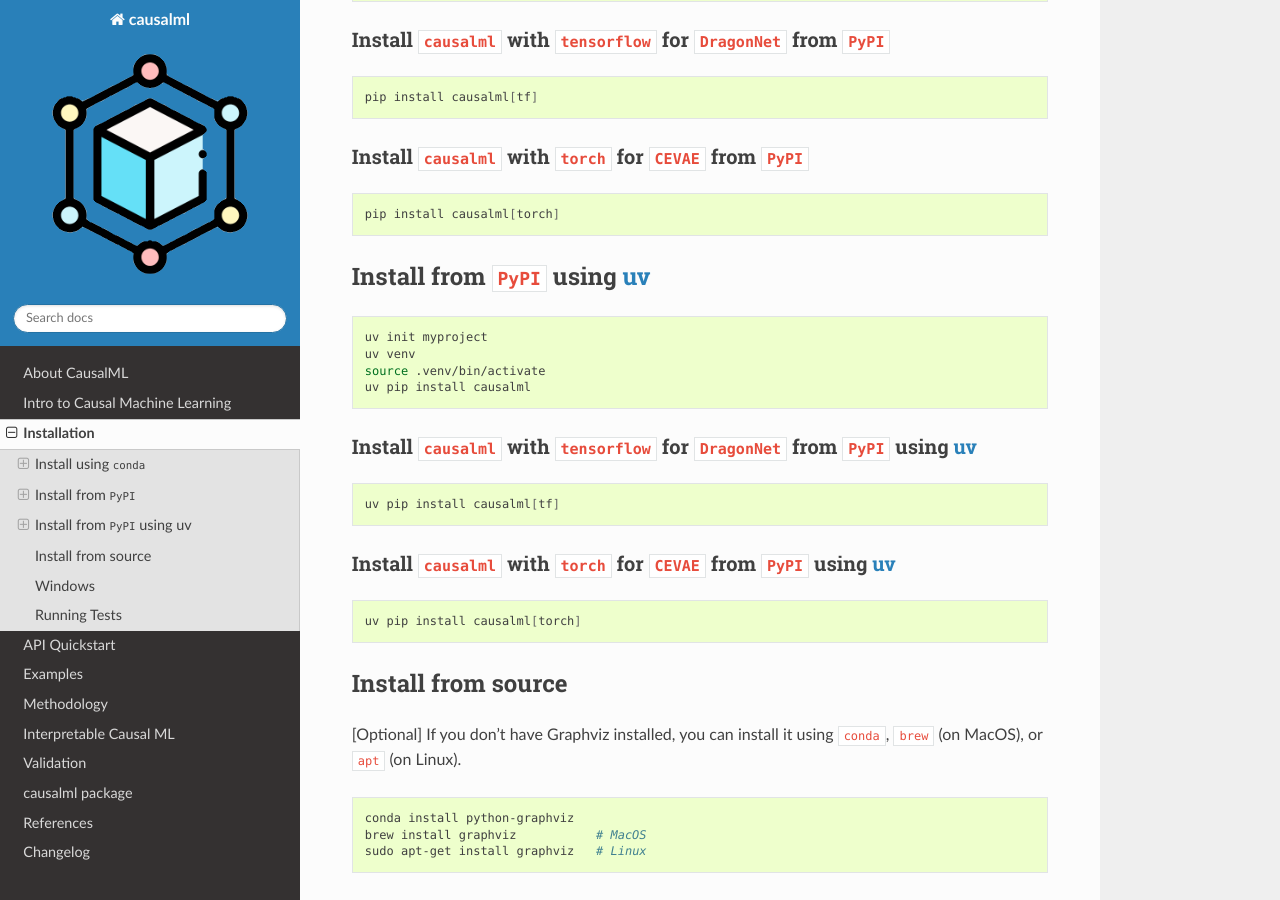
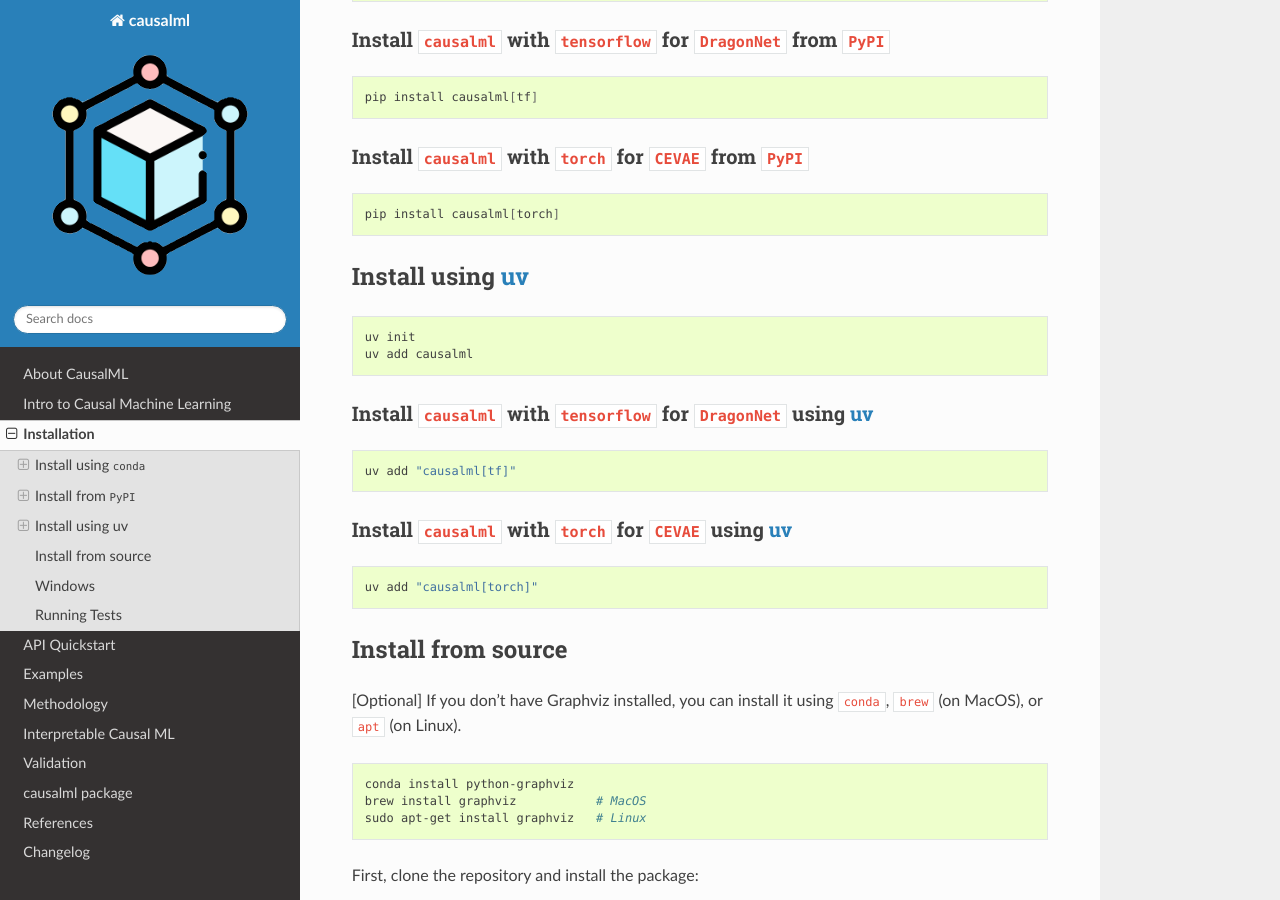
Before and after one commit to uber/causalml, a Sphinx documentation site: the page built from docs/installation.rst, in a window 1280 px wide and 900 px high, scrolled down 833 px. Built offline with Sphinx 7.4.7 and the Read the Docs theme 3.1.0, drawn with Linux system fonts in a browser that asks for light colours; pages that are not in the unit, such as notebooks, are missing from menus.

Commit message:
Update install via `uv` (#836)
* Simplify header

- The default index from which uv fetches packages is PyPI

* Simplify codeblock

- uv was designed to replace pip and so uv add is preferred over uv pip install

* Update the remaining examples

- Replace uv pip install by uv add
- Delte from PyPI from headers

* Fix examples with opt dependencies

```diff
--- a/docs/installation.rst
+++ b/docs/installation.rst
@@ -51,29 +51,27 @@
     pip install causalml[torch]
 
 
-Install from ``PyPI`` using `uv <https://github.com/astral-sh/uv/blob/main/README.md>`_
+Install using `uv <https://github.com/astral-sh/uv/blob/main/README.md>`_
 ---------------------
 
 .. code-block:: bash
 
-    uv init myproject
-    uv venv
-    source .venv/bin/activate
-    uv pip install causalml
+    uv init
+    uv add causalml
 
-Install ``causalml`` with ``tensorflow`` for ``DragonNet`` from ``PyPI`` using `uv <https://github.com/astral-sh/uv/blob/main/README.md>`_
+Install ``causalml`` with ``tensorflow`` for ``DragonNet`` using `uv <https://github.com/astral-sh/uv/blob/main/README.md>`_
 ^^^^^^^^^^^^^^^^^^^^^^^^^^^^^^^^^^^^^^^^^^^^^^^^^^^^^^^^^^^^^^^^^^^^^^^^^^^^^^^^^^^^^^^^^^^^^^^^^^^^^^^^^^^^^^^^^^^^^^^^^^^^^^^^^^^^^^^^^^
 
 .. code-block:: bash
 
-    uv pip install causalml[tf]
+    uv add "causalml[tf]"
 
-Install ``causalml`` with ``torch`` for ``CEVAE`` from ``PyPI`` using `uv <https://github.com/astral-sh/uv/blob/main/README.md>`_
+Install ``causalml`` with ``torch`` for ``CEVAE`` using `uv <https://github.com/astral-sh/uv/blob/main/README.md>`_
 ^^^^^^^^^^^^^^^^^^^^^^^^^^^^^^^^^^^^^^^^^^^^^^^^^^^^^^^^^^^^^^^^^^^^^^^^^^^^^^^^^^^^^^^^^^^^^^^^^^^^^^^^^^^^^^^^^^^^^^^^^^^^^^^
 
 .. code-block:: bash
 
-    uv pip install causalml[torch]
+    uv add "causalml[torch]"
 
 
 
```
